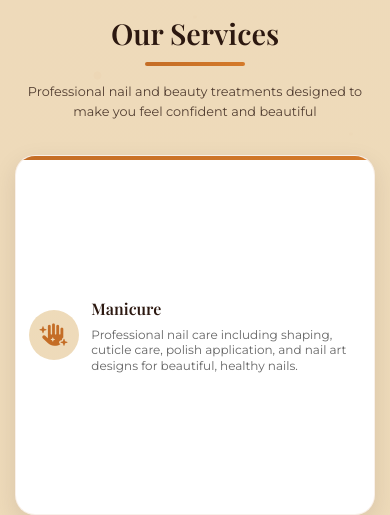
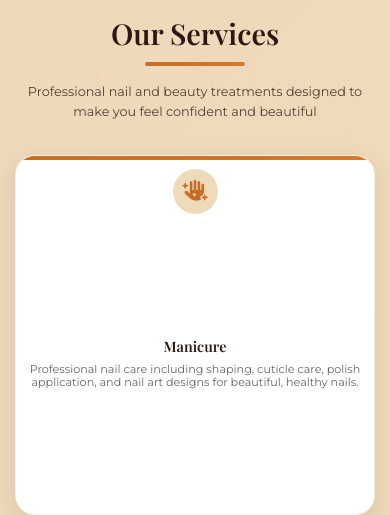
Before and after one commit to Michaeluwakz/REVIVE-STUDIO, a website: page Ndzz.html in a window 390 px wide. Shown: the part 673-1188 px from the top of the page. Drawn offline with nearby package versions, Linux system fonts and the light colour scheme.

Commit message:
Reduce service boxes size for mobile: Make smaller compact squares

```diff
--- a/Ndzz.html
+++ b/Ndzz.html
@@ -556,32 +556,34 @@
             }
 
             .service-card {
-                min-height: 120px;
-                padding: 1.5rem 1rem;
-                flex-direction: row;
+                min-height: 100px;
+                padding: 1rem 0.8rem;
+                flex-direction: column;
                 align-items: center;
+                text-align: center;
             }
 
             .service-img {
-                width: 60px;
-                height: 60px;
-                font-size: 1.8rem;
+                width: 50px;
+                height: 50px;
+                font-size: 1.5rem;
                 flex-shrink: 0;
+                margin-bottom: 0.8rem;
             }
 
             .service-content {
-                padding: 0 0 0 1rem;
-                text-align: left;
+                padding: 0;
+                text-align: center;
             }
 
             .service-content h3 {
-                font-size: 1.1rem;
+                font-size: 1rem;
                 margin-bottom: 0.5rem;
             }
 
             .service-content p {
-                font-size: 0.85rem;
-                line-height: 1.4;
+                font-size: 0.75rem;
+                line-height: 1.3;
             }
 
             /* Mobile Booking Section - Smaller form */
@@ -755,33 +757,34 @@
             }
 
             .service-card {
-                min-height: 100px;
-                padding: 1rem 0.8rem;
-                flex-direction: row;
+                min-height: 90px;
+                padding: 0.8rem 0.6rem;
+                flex-direction: column;
                 align-items: center;
+                text-align: center;
             }
 
             .service-img {
-                width: 50px;
-                height: 50px;
-                font-size: 1.4rem;
-                margin: 0;
+                width: 45px;
+                height: 45px;
+                font-size: 1.3rem;
+                margin-bottom: 0.6rem;
                 flex-shrink: 0;
             }
 
             .service-content {
-                padding: 0 0 0 0.8rem;
-                text-align: left;
+                padding: 0;
+                text-align: center;
             }
 
             .service-content h3 {
-                font-size: 1rem;
+                font-size: 0.9rem;
                 margin-bottom: 0.3rem;
             }
 
             .service-content p {
-                font-size: 0.75rem;
-                line-height: 1.3;
+                font-size: 0.7rem;
+                line-height: 1.2;
             }
 
             /* Extra Small Mobile Booking */
@@ -901,24 +904,28 @@
             }
 
             .service-card {
-                min-height: 90px;
-                padding: 0.8rem 0.6rem;
+                min-height: 80px;
+                padding: 0.6rem 0.4rem;
+                flex-direction: column;
+                align-items: center;
+                text-align: center;
             }
 
             .service-img {
-                width: 45px;
-                height: 45px;
-                font-size: 1.2rem;
+                width: 40px;
+                height: 40px;
+                font-size: 1.1rem;
+                margin-bottom: 0.4rem;
             }
 
             .service-content h3 {
-                font-size: 0.9rem;
+                font-size: 0.8rem;
                 margin-bottom: 0.2rem;
             }
 
             .service-content p {
-                font-size: 0.7rem;
-                line-height: 1.2;
+                font-size: 0.65rem;
+                line-height: 1.1;
             }
 
             .booking-form {
```
